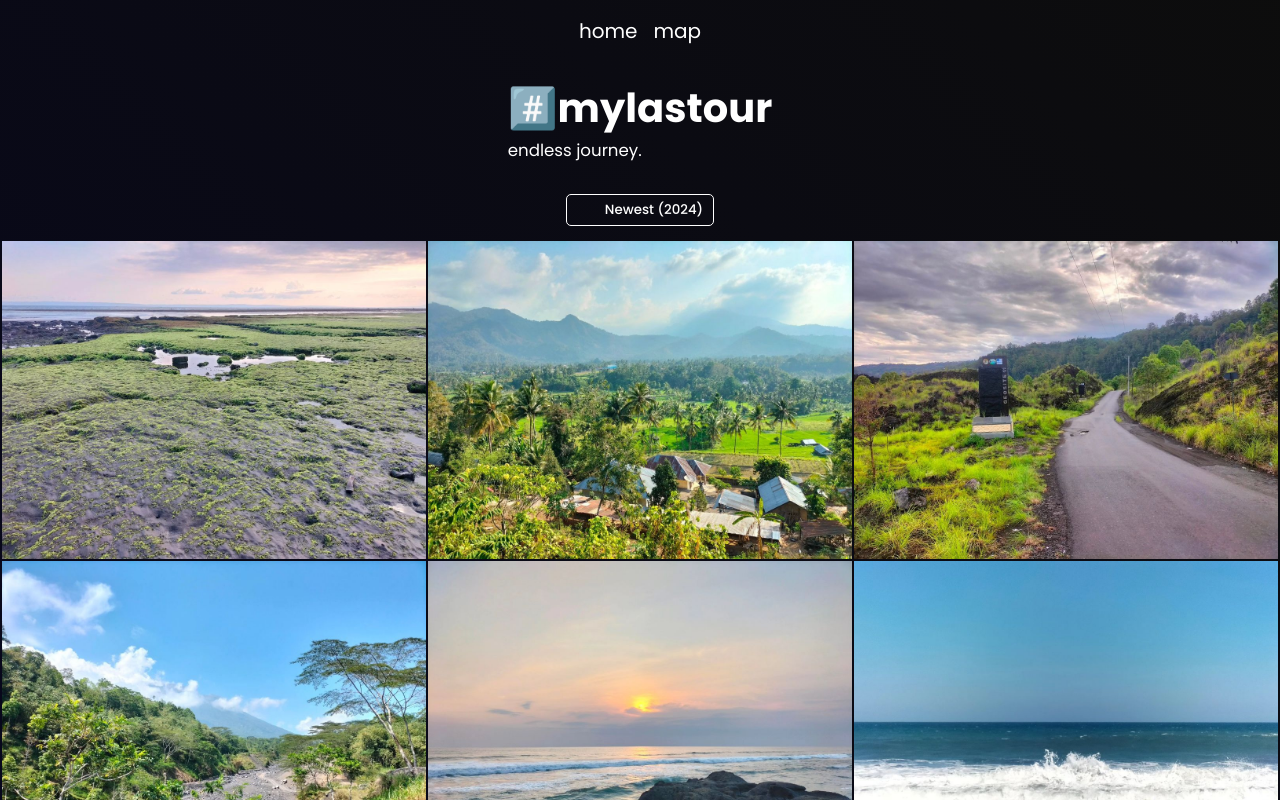
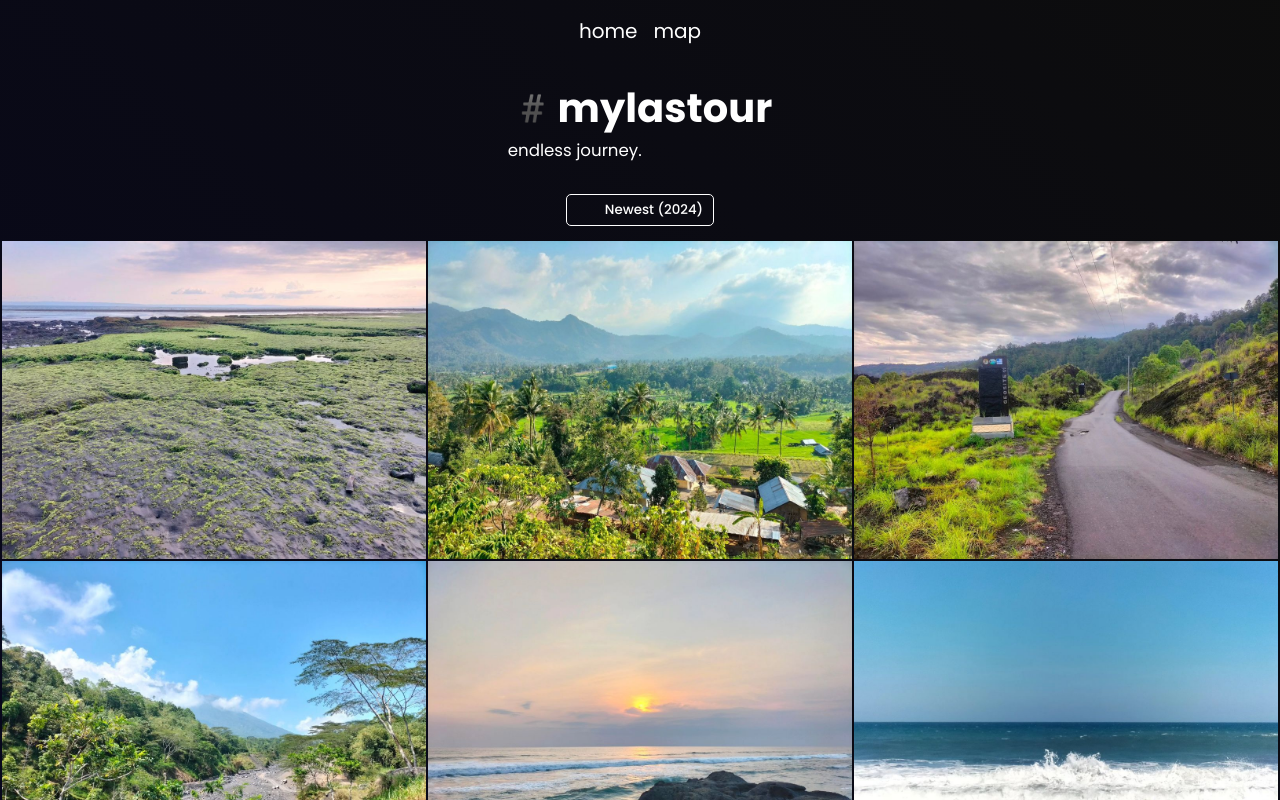
Before and after one commit to narayanagung/mylastour, a Vue app: page / in a window 1280 px wide. Shown: the top 800 px of the page. Built offline with nearby package versions, Linux system fonts and the light colour scheme; some icons are missing.

Commit message:
minor changes

```diff
--- a/index.html
+++ b/index.html
@@ -4,7 +4,7 @@
 		<meta charset="UTF-8" />
 		<link rel="icon" href="/favicon.ico" />
 		<meta name="viewport" content="width=device-width, initial-scale=1.0" />
-		<title>mylastour</title>
+		<title>#mylastour</title>
 	</head>
 	<body>
 		<div id="app"></div>
--- a/src/components/Header.vue
+++ b/src/components/Header.vue
@@ -2,7 +2,7 @@
 
 <template>
 	<div class="header">
-		<h1>#️⃣mylastour</h1>
+		<h1>#️mylastour</h1>
 		<small>endless journey.</small>
 	</div>
 </template>
--- a/src/views/Map.vue
+++ b/src/views/Map.vue
@@ -10,7 +10,7 @@ function getImageUrl(slide) {
 
 <template>
 	<hgroup>
-		<h1>🗺️map</h1>
+		<h1>map</h1>
 		<small>geolocation for each pictures.</small>
 	</hgroup>
 	<section class="map-wrap">
```
Also changed, not shown: 2 other files (tests, documents, lock files or other folders).
